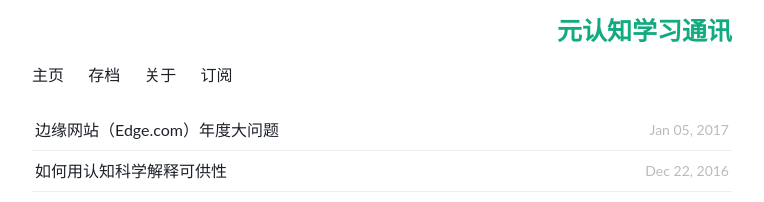
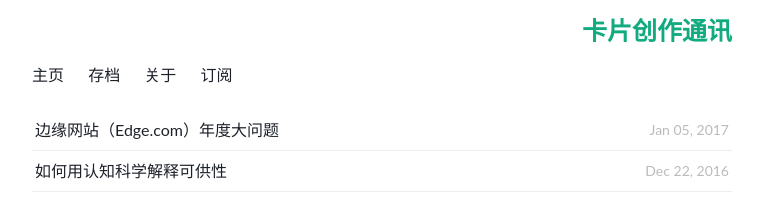
Before and after one commit to cnfeat/mesule.com, a Jekyll site: the page built from index.html, in a window 1280 px wide. Shown: the top 202 px of the page, without its empty margins (258-1022 px from the left). Built offline with Jekyll 4.4.1, drawn with Linux system fonts in a browser that asks for light colours.

Commit message:
modify name

```diff
--- a/_includes/themes/effector-wide/default.html
+++ b/_includes/themes/effector-wide/default.html
@@ -13,7 +13,7 @@
 <body onload="prettyPrint()">
 
   <div class="container">
-      <h1 class="sitename">元认知学习通讯</h1>
+      <h1 class="sitename">卡片创作通讯</h1>
       <div class="nav">
 <a href="/">主页</a>
 <a href="/archive/">存档</a>
```
